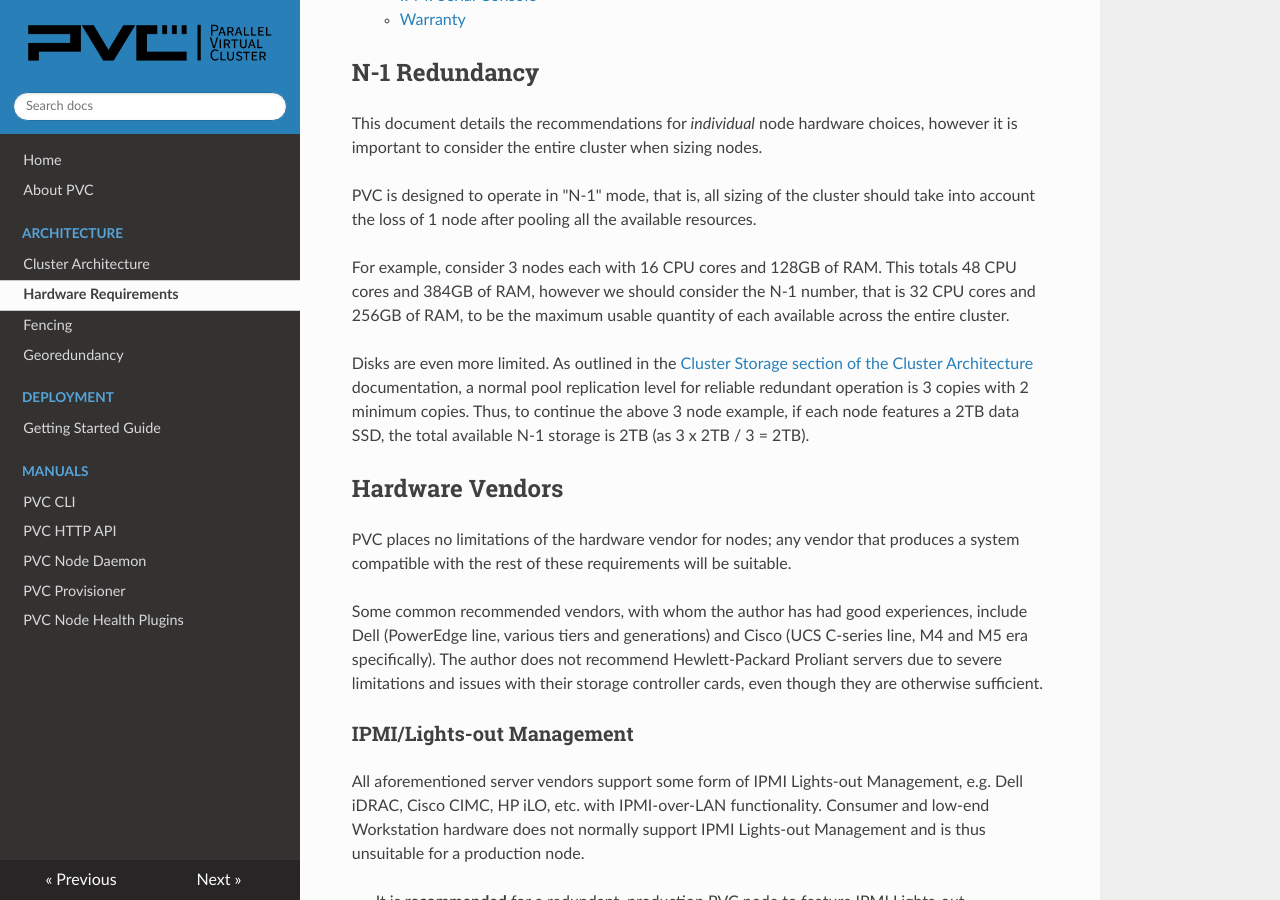
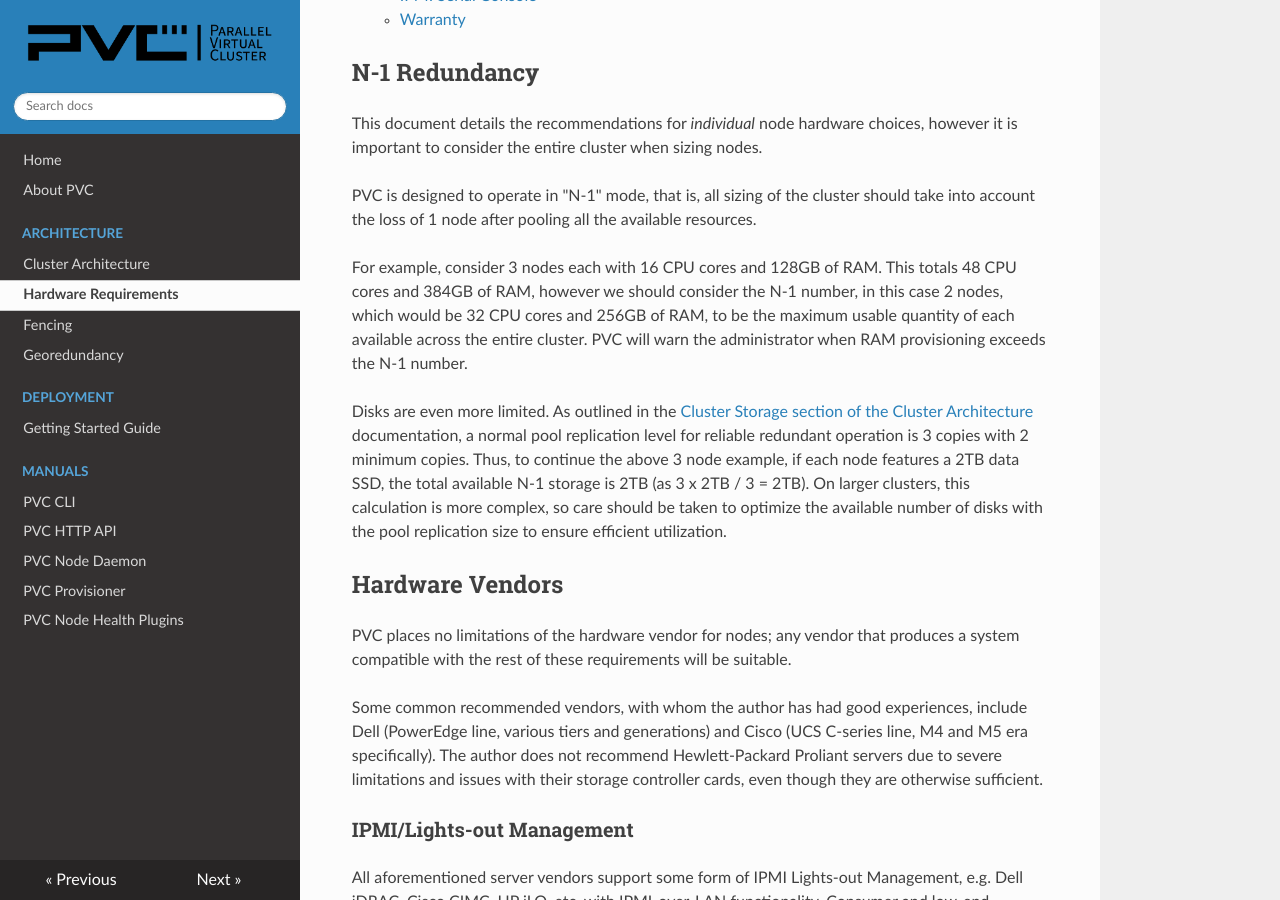
Before and after one commit to parallelvirtualcluster/docs, an MkDocs documentation site: the page built from docs/architecture/hardware-requirements.md, in a window 1280 px wide and 900 px high, scrolled down 1519 px. Built offline with MkDocs 1.6.1, drawn with Linux system fonts in a browser that asks for light colours; nearby versions of some CDN libraries.

Commit message:
Improve wording of N-1 section

```diff
--- a/docs/architecture/hardware-requirements.md
+++ b/docs/architecture/hardware-requirements.md
@@ -14,9 +14,9 @@ This document details the recommendations for *individual* node hardware choices
 
 PVC is designed to operate in "N-1" mode, that is, all sizing of the cluster should take into account the loss of 1 node after pooling all the available resources.
 
-For example, consider 3 nodes each with 16 CPU cores and 128GB of RAM. This totals 48 CPU cores and 384GB of RAM, however we should consider the N-1 number, that is 32 CPU cores and 256GB of RAM, to be the maximum usable quantity of each available across the entire cluster.
+For example, consider 3 nodes each with 16 CPU cores and 128GB of RAM. This totals 48 CPU cores and 384GB of RAM, however we should consider the N-1 number, in this case 2 nodes, which would be 32 CPU cores and 256GB of RAM, to be the maximum usable quantity of each available across the entire cluster. PVC will warn the administrator when RAM provisioning exceeds the N-1 number.
 
-Disks are even more limited. As outlined in the [Cluster Storage section of the Cluster Architecture](cluster-architecture.md#cluster-storage) documentation, a normal pool replication level for reliable redundant operation is 3 copies with 2 minimum copies. Thus, to continue the above 3 node example, if each node features a 2TB data SSD, the total available N-1 storage is 2TB (as 3 x 2TB / 3 = 2TB).
+Disks are even more limited. As outlined in the [Cluster Storage section of the Cluster Architecture](cluster-architecture.md#cluster-storage) documentation, a normal pool replication level for reliable redundant operation is 3 copies with 2 minimum copies. Thus, to continue the above 3 node example, if each node features a 2TB data SSD, the total available N-1 storage is 2TB (as 3 x 2TB / 3 = 2TB). On larger clusters, this calculation is more complex, so care should be taken to optimize the available number of disks with the pool replication size to ensure efficient utilization.
 
 ## Hardware Vendors
 
```
